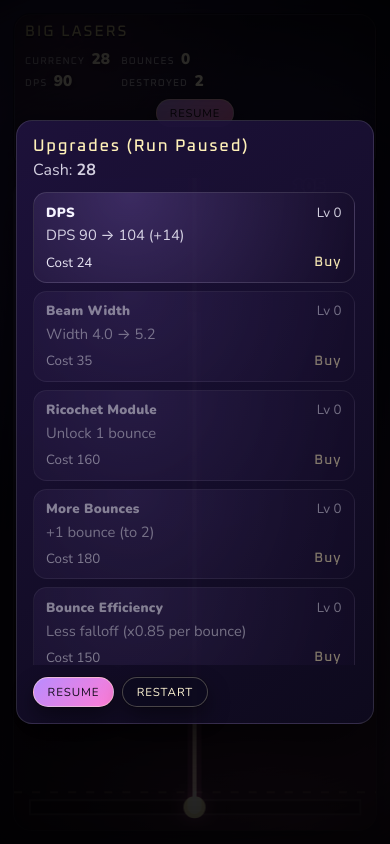
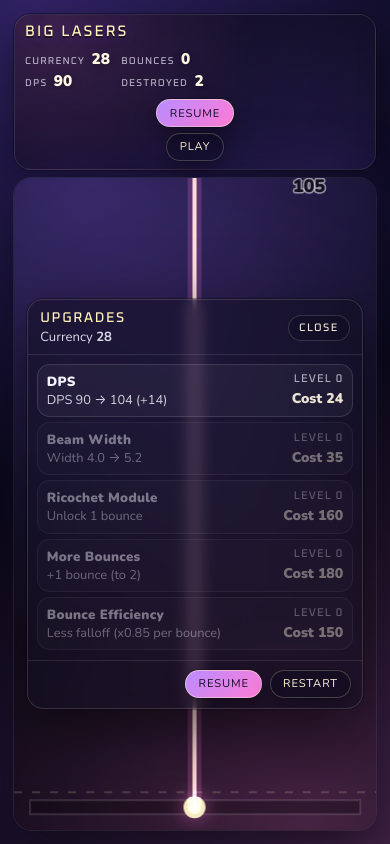
Before and after one commit to mt-quinn/lasers, a React (Vite) app in the folder client/: page / in a window 390 px wide. Both pictures are taken after a click on the button "UPGRADES". Built offline with nearby package versions, Linux system fonts and the light colour scheme.

Commit message:
mobile height fix

```diff
--- a/client/src/App.tsx
+++ b/client/src/App.tsx
@@ -217,6 +217,12 @@ export default function App() {
       s.view.dpr = dpr
       s.view.width = w
       s.view.height = h
+
+      // Read safe-area bottom inset via CSS custom property (px).
+      const rootStyle = window.getComputedStyle(document.documentElement)
+      const safeBottomStr = rootStyle.getPropertyValue('--safe-area-bottom').trim()
+      const safeBottom = safeBottomStr.endsWith('px') ? Number(safeBottomStr.replace('px', '')) : Number(safeBottomStr)
+      s.view.safeBottom = Number.isFinite(safeBottom) ? safeBottom : 0
     }
 
     resize()
@@ -334,17 +340,30 @@ export default function App() {
         <main className="lg-main">
           <div className="lg-arena">
             <canvas ref={canvasRef} className="lg-canvas" />
-          </div>
-        </main>
 
             {upgradeOpen && (
-          <div className="overlay">
-            <div className="card">
-              <div className="cardTitle">Upgrades (Run Paused)</div>
-              <div className="cardSub">
-                Cash: <b>{hud.currency}</b>
+              <div className="upgradeOverlay" role="dialog" aria-label="Upgrades">
+                <div className="upgradePanel">
+                  <div className="upgradeHeader">
+                    <div className="upgradeHeaderLeft">
+                      <div className="upgradeTitle">Upgrades</div>
+                      <div className="upgradeSub">
+                        Currency <b>{hud.currency}</b>
                       </div>
-              <div className="upgradeGrid">
+                    </div>
+                    <div className="upgradeHeaderRight">
+                      <button
+                        type="button"
+                        className="upgradeClose"
+                        onClick={toggleUpgradeMenu}
+                        aria-label="Close upgrades"
+                      >
+                        Close
+                      </button>
+                    </div>
+                  </div>
+
+                  <div className="upgradeList" aria-label="Available upgrades">
                     {upgrades.map((id) => {
                       const def = getUpgradeDef(id)
                       const level = stateRef.current.upgrades[id] ?? 0
@@ -354,29 +373,30 @@ export default function App() {
                         <button
                           key={id}
                           type="button"
-                      className={['upgrade', canBuy ? '' : 'disabled'].filter(Boolean).join(' ')}
+                          className={['upgradeTile', canBuy ? '' : 'disabled']
+                            .filter(Boolean)
+                            .join(' ')}
                           onClick={() => buyUpgrade(id)}
                           disabled={!canBuy}
                         >
-                      <div className="uTop">
-                        <div className="uName">{def.name}</div>
-                        <div className="uLvl">Lv {level}</div>
+                          <div className="upgradeTileMain">
+                            <div className="upgradeTileName">{def.name}</div>
+                            <div className="upgradeTileDesc">{def.desc(level)}</div>
                           </div>
-                      <div className="uDesc">{def.desc(level)}</div>
-                      <div className="uBottom">
-                        <span className="uCost">Cost {cost}</span>
-                        <span className="uBuy">Buy</span>
+                          <div className="upgradeTileMeta">
+                            <div className="upgradeTileLevel">Level {level}</div>
+                            <div className="upgradeTileCost">Cost {cost}</div>
                           </div>
                         </button>
                       )
                     })}
                   </div>
 
-              <div className="cardActions">
-                <button type="button" className="btn" onClick={toggleUpgradeMenu}>
+                  <div className="upgradeFooter">
+                    <button type="button" className="hudBtn primary" onClick={toggleUpgradeMenu}>
                       Resume
                     </button>
-                <button type="button" className="btn ghost" onClick={restart}>
+                    <button type="button" className="hudBtn" onClick={restart}>
                       Restart
                     </button>
                   </div>
@@ -384,6 +404,8 @@ export default function App() {
               </div>
             )}
           </div>
+        </main>
+      </div>
     </div>
   )
 }
--- a/client/src/app.css
+++ b/client/src/app.css
@@ -172,104 +172,139 @@
   touch-action: none;
 }
 
-.overlay {
-  position: fixed;
+/* Upgrades UI: compact translucent panel, no global dim/blur. */
+.upgradeOverlay {
+  position: absolute;
   inset: 0;
+  z-index: 5;
+  background: transparent;
   display: flex;
   align-items: center;
   justify-content: center;
-  background: radial-gradient(circle, rgba(0, 0, 0, 0.55), rgba(0, 0, 0, 0.92));
-  padding: 1rem;
+  padding: 0.8rem;
 }
 
-.card {
-  width: 100%;
-  max-width: 520px;
+.upgradePanel {
+  width: min(360px, 92vw);
   border-radius: 1rem;
-  background: linear-gradient(145deg, rgba(30, 18, 60, 0.96), rgba(14, 10, 30, 0.96));
-  border: 1px solid rgba(255, 255, 255, 0.12);
-  box-shadow: 0 24px 70px rgba(0, 0, 0, 0.8);
-  padding: 1rem;
+  background: rgba(18, 14, 34, 0.58);
+  border: 1px solid rgba(255, 255, 255, 0.14);
+  box-shadow:
+    0 0 0 1px rgba(0, 0, 0, 0.35),
+    0 22px 70px rgba(0, 0, 0, 0.60);
+  backdrop-filter: blur(8px);
+  overflow: hidden;
 }
 
-.cardTitle {
-  font-family: 'Oxanium', system-ui, sans-serif;
-  letter-spacing: 0.10em;
-  font-size: 1.05rem;
-  color: #fff1b8;
-  margin-bottom: 0.25rem;
+.upgradeHeader {
+  display: flex;
+  align-items: center;
+  justify-content: space-between;
+  gap: 0.75rem;
+  padding: 0.65rem 0.75rem 0.5rem;
+  border-bottom: 1px solid rgba(255, 255, 255, 0.10);
 }
 
-.cardSub {
-  opacity: 0.85;
-  margin-bottom: 0.75rem;
+.upgradeTitle {
+  font-family: 'Oxanium', system-ui, sans-serif;
+  letter-spacing: 0.12em;
+  text-transform: uppercase;
+  font-size: 0.88rem;
+  color: #fff1b8;
 }
 
-.upgradeGrid {
-  display: grid;
-  grid-template-columns: 1fr;
-  gap: 0.5rem;
-  max-height: min(56vh, 520px);
-  overflow: auto;
-  padding-right: 0.15rem;
+.upgradeSub {
+  margin-top: 0.18rem;
+  font-size: 0.82rem;
+  opacity: 0.88;
 }
 
-.upgrade {
-  text-align: left;
-  border-radius: 0.85rem;
-  border: 1px solid rgba(255, 255, 255, 0.12);
-  background: radial-gradient(circle at 30% 0%, rgba(180, 140, 255, 0.22), rgba(20, 12, 40, 0.92));
-  color: inherit;
-  padding: 0.65rem 0.75rem;
+.upgradeClose {
+  border-radius: 999px;
+  border: 1px solid rgba(255, 255, 255, 0.14);
+  background: rgba(0, 0, 0, 0.14);
+  color: rgba(255, 247, 228, 0.92);
+  padding: 0.30rem 0.65rem;
+  font-family: 'Oxanium', system-ui, sans-serif;
+  font-size: 0.68rem;
+  letter-spacing: 0.12em;
+  text-transform: uppercase;
   cursor: pointer;
 }
 
-.upgrade.disabled {
-  opacity: 0.5;
+.upgradeList {
+  display: grid;
+  grid-template-columns: 1fr;
+  gap: 0.32rem;
+  padding: 0.55rem 0.55rem 0.6rem;
+  max-height: min(58vh, 520px);
+  overflow: auto;
+}
+
+.upgradeTile {
+  display: grid;
+  grid-template-columns: 1fr auto;
+  gap: 0.55rem;
+  align-items: center;
+  text-align: left;
+  border-radius: 0.8rem;
+  border: 1px solid rgba(255, 255, 255, 0.12);
+  background: rgba(255, 255, 255, 0.045);
+  color: inherit;
+  padding: 0.48rem 0.55rem;
+  cursor: pointer;
+}
+
+.upgradeTile:hover {
+  background: rgba(255, 255, 255, 0.06);
+  border-color: rgba(255, 255, 255, 0.18);
+}
+
+.upgradeTile.disabled {
+  opacity: 0.45;
   cursor: not-allowed;
 }
 
-.uTop {
-  display: flex;
-  justify-content: space-between;
-  align-items: baseline;
-  gap: 0.5rem;
-}
-
-.uName {
+.upgradeTileName {
   font-weight: 900;
   letter-spacing: 0.02em;
 }
 
-.uLvl {
-  font-variant-numeric: tabular-nums;
+.upgradeTileDesc {
+  margin-top: 0.14rem;
   opacity: 0.85;
+  font-size: 0.80rem;
+  line-height: 1.2;
 }
 
-.uDesc {
-  margin-top: 0.3rem;
-  opacity: 0.85;
-  font-size: 0.92rem;
-  line-height: 1.25;
+.upgradeTileMeta {
+  text-align: right;
+  font-variant-numeric: tabular-nums;
+  white-space: nowrap;
+  opacity: 0.9;
 }
 
-.uBottom {
-  margin-top: 0.55rem;
-  display: flex;
-  justify-content: space-between;
-  align-items: center;
-  opacity: 0.95;
+.upgradeTileLevel {
+  font-size: 0.70rem;
+  letter-spacing: 0.10em;
+  text-transform: uppercase;
+  font-family: 'Oxanium', system-ui, sans-serif;
+  opacity: 0.75;
 }
 
-.uCost {
-  font-variant-numeric: tabular-nums;
+.upgradeTileCost {
+  margin-top: 0.18rem;
+  font-size: 0.88rem;
+  font-weight: 900;
+  color: #fff7e4;
 }
 
-.uBuy {
-  font-family: 'Oxanium', system-ui, sans-serif;
-  letter-spacing: 0.08em;
-  font-size: 0.85rem;
-  color: #fff1b8;
+.upgradeFooter {
+  display: flex;
+  gap: 0.45rem;
+  justify-content: flex-end;
+  padding: 0.55rem 0.65rem 0.65rem;
+  border-top: 1px solid rgba(255, 255, 255, 0.10);
 }
 
 @media (max-width: 420px) {
--- a/client/src/game/runState.ts
+++ b/client/src/game/runState.ts
@@ -31,6 +31,7 @@ export type ViewState = {
   width: number
   height: number
   dpr: number
+  safeBottom: number
 }
 
 export type InputState = {
@@ -85,7 +86,7 @@ export type RunState = {
 export const createInitialRunState = (): RunState => {
   return {
     paused: false,
-    view: { width: 360, height: 640, dpr: 1 },
+    view: { width: 360, height: 640, dpr: 1, safeBottom: 0 },
     input: {
       aimPointerId: null,
       aimActive: false,
--- a/client/src/game/sim.ts
+++ b/client/src/game/sim.ts
@@ -57,7 +57,7 @@ export const stepSim = (s: RunState, dt: number) => {
   // Place the slider/emitter at the very bottom to maximize playfield height.
   const sliderPad = 22
   const railH = 14
-  const bottomPad = 16
+  const bottomPad = 16 + (s.view.safeBottom || 0)
   const railY = s.view.height - bottomPad - railH
   const emitterY = railY + railH / 2
   let targetX = s.emitter.pos.x
--- a/client/src/index.css
+++ b/client/src/index.css
@@ -9,6 +9,9 @@
   background-color: #070816;
   text-rendering: optimizeLegibility;
   -webkit-font-smoothing: antialiased;
+  /* Expose safe-area insets to JS via computed styles. */
+  --safe-area-bottom: env(safe-area-inset-bottom);
+  --safe-area-top: env(safe-area-inset-top);
 }
 
 *,
--- a/client/src/render/draw.ts
+++ b/client/src/render/draw.ts
@@ -229,7 +229,7 @@ export const drawFrame = (canvas: HTMLCanvasElement, s: RunState) => {
 
     // Fail line: keep it tight to the bottom to maximize board height.
     const railH = 14
-    const bottomPad = 16
+    const bottomPad = 16 + (s.view.safeBottom || 0)
     const railY = s.view.height - bottomPad - railH
     const failY = railY - 8
     ctx.strokeStyle = 'rgba(255,220,180,0.18)'
@@ -296,7 +296,7 @@ export const drawFrame = (canvas: HTMLCanvasElement, s: RunState) => {
       ctx.fillText(label, cx, cy)
     }
 
-    // Slider rail + emitter (at bottom).
+    // Slider rail + emitter (at bottom, above safe-area).
     ctx.fillStyle = 'rgba(0,0,0,0.25)'
     ctx.fillRect(16, railY, s.view.width - 32, 14)
     ctx.strokeStyle = 'rgba(255,255,255,0.12)'
```
Lines whose indentation alone changed are shown as unchanged.
